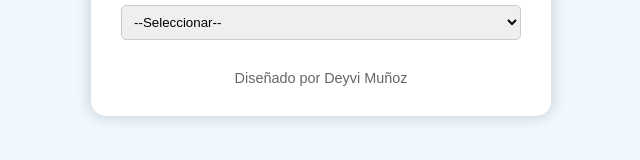
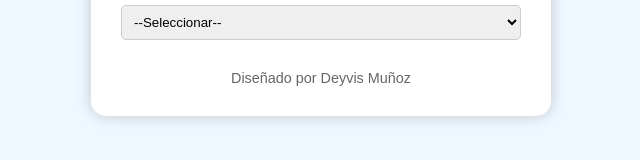
Before and after one commit to teto2025/calculadoruan, a plain HTML site: page index.html in a window 1280 px wide. Shown: the part 402-562 px from the top of the page, 319-959 px from the left. Drawn offline with Linux system fonts and the light colour scheme.

Commit message:
Update index.html

```diff
--- a/index.html
+++ b/index.html
@@ -95,7 +95,7 @@
     <div id="resultado"></div>
 
     <footer>
-      Diseñado por Deyvi Muñoz
+      Diseñado por Deyvis Muñoz
     </footer>
   </div>
 
```
